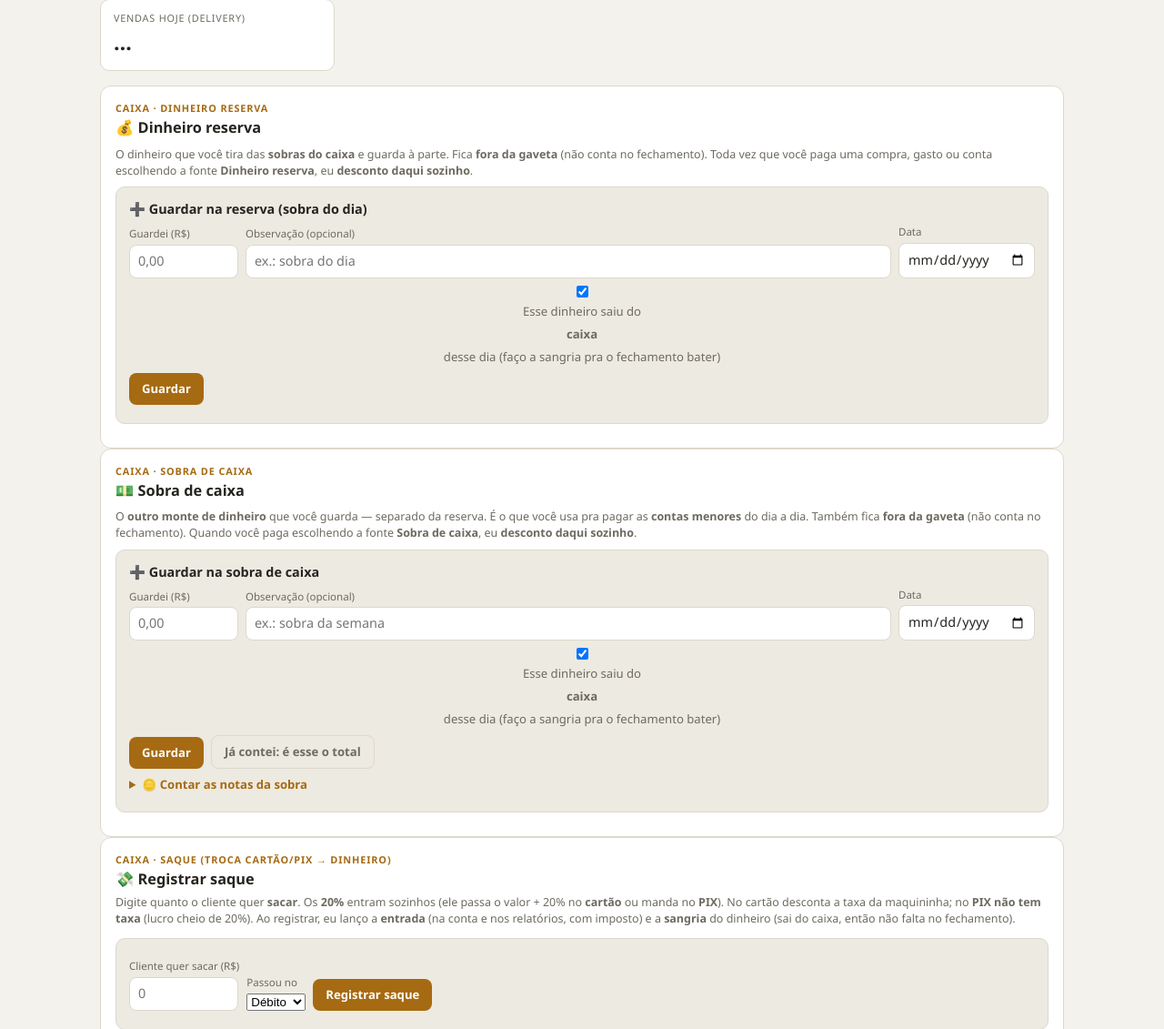
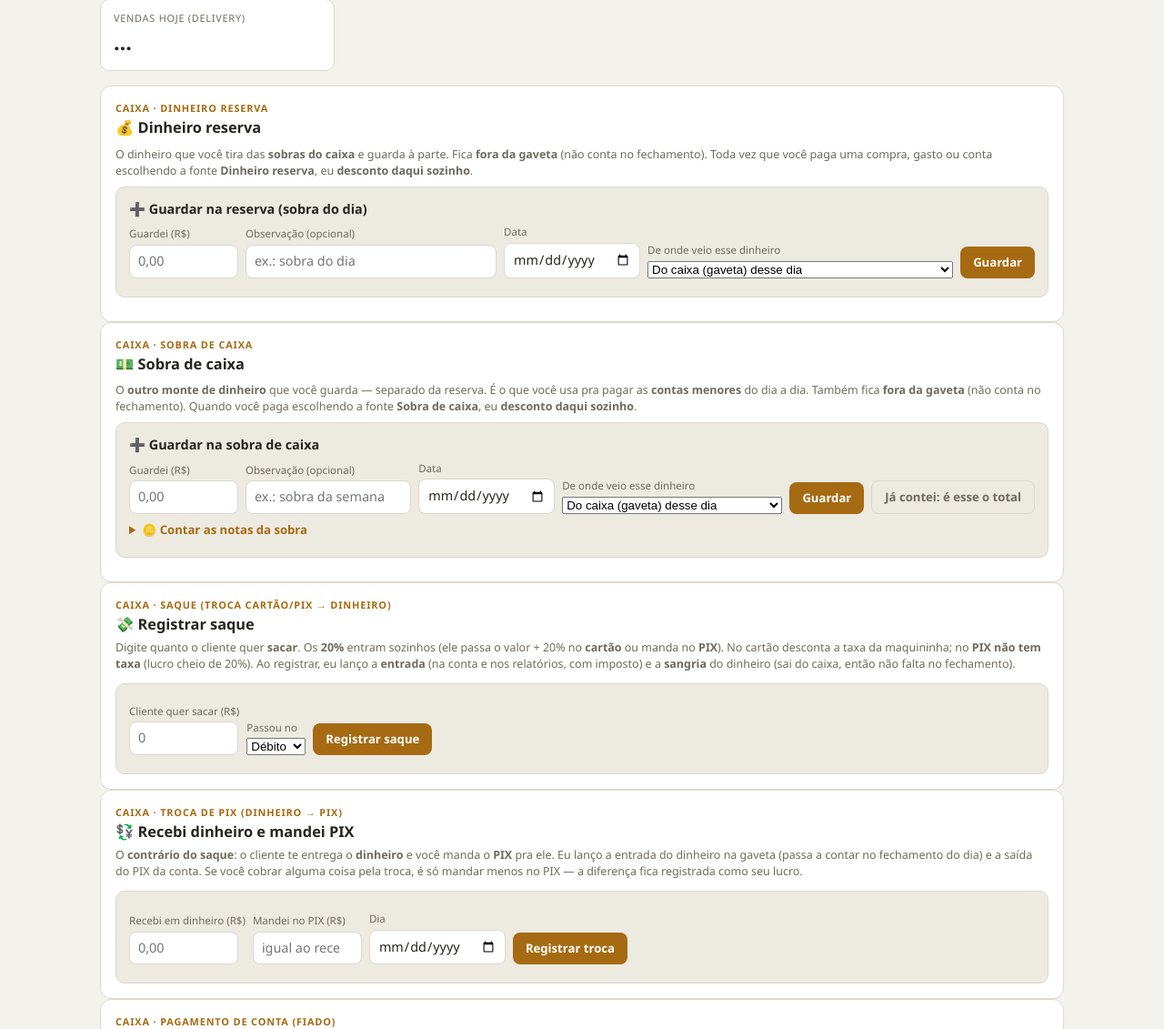
Before and after one commit to distribuidoradapraca031-glitch/distribuidora-painel, a Flask app: template templates/painel.html in a window 1280 px wide. Shown: the part 325-1456 px from the top of the page at 91% size. Run offline with Flask 3, Linux system fonts and the light colour scheme; the template is opened without the code that fills it, so the values that code supplies are empty.

Commit message:
guardar dinheiro: escolher a origem (caixa, saque do banco ou ja estava fora)
Co-Authored-By: Claude Opus 5 <noreply@anthropic.com>

```diff
--- a/app.py
+++ b/app.py
@@ -280,6 +280,24 @@ def _sangria_caixa(valor, motivo, data):
         "data_vencimento": data, "data_competencia": data, "data_liquidacao": data,
         "liquidado": "1", "plano_contas_id": SAQUE_SANGRIA_PLANO,
         "conta_bancaria_id": GAVETA_CONTA, "forma_pagamento_id": "6055919"})
+
+def _saque_banco(valor, motivo, data):
+    """Dinheiro que o dono SACOU do banco pra guardar (cofre/sobra): sai da conta
+    bancária e vira dinheiro em espécie. Não passa pela gaveta, então não mexe no
+    fechamento; e começa com SANGRIA pra não contar como gasto do mês."""
+    gcapi.post("/pagamentos", {
+        "descricao": f"SANGRIA {motivo}"[:180], "valor": f"{_num(valor):.2f}",
+        "data_vencimento": data, "data_competencia": data, "data_liquidacao": data,
+        "liquidado": "1", "plano_contas_id": SAQUE_SANGRIA_PLANO,
+        "conta_bancaria_id": RESERVA_CONTA_ID, "forma_pagamento_id": GUARDADO_FORMA_ID})
+
+def _origem_dinheiro(body):
+    """De onde veio o dinheiro que o dono está guardando: 'caixa' (gaveta), 'banco'
+    (saque) ou 'nenhum' (já estava fora). do_caixa é o formato antigo da tela."""
+    o = (body.get("origem") or "").strip().lower()
+    if o in ("caixa", "banco", "nenhum"):
+        return o
+    return "caixa" if body.get("do_caixa") else "nenhum"
 
 def _reserva_saldo():
     """Quanto tem hoje no Dinheiro Reserva = [RES+] guardado − [RES-] gasto."""
@@ -1880,17 +1898,22 @@ def api_reserva():
         if valor <= 0:
             return jsonify({"ok": False, "erro": "valor inválido"}), 400
         desc = f"{RES_DEP_TAG} guardei" + (f" — {nota}" if nota else "")
-        do_caixa = bool(body.get("do_caixa"))
+        origem = _origem_dinheiro(body)
+        rot = f"RESERVA — guardei no cofre{(' (' + nota + ')') if nota else ''}"
         try:
             gcapi.post("/pagamentos", {"descricao": desc, "valor": f"{valor:.2f}",
                 "data_vencimento": data, "data_competencia": data, "liquidado": "0",
                 "plano_contas_id": CATS["Outros"], "forma_pagamento_id": BOLETO_FORMA_ID})
-            if do_caixa:      # o dinheiro saiu da gaveta: sangria pra o fechamento bater
-                _sangria_caixa(valor, f"RESERVA — guardei no cofre{(' (' + nota + ')') if nota else ''}", data)
+            if origem == "caixa":     # saiu da gaveta: sangria pra o fechamento bater
+                _sangria_caixa(valor, rot, data)
                 _invalida("hoje", "fech_hoje", "fech_" + data, "fechamentos_7",
                           "fechamentos_12", "fechamentos_31", "gastos_mes")
+            elif origem == "banco":   # saque no banco: sai da conta, vira dinheiro guardado
+                _saque_banco(valor, f"BANCO — saquei pra {rot.split('—')[0].strip().lower()}"
+                                    f"{(' (' + nota + ')') if nota else ''}", data)
+                _invalida("gastos_mes")
             _invalida("reserva", "pagar", "previsoes", "mapa")
-            return jsonify({"ok": True, "sangria": do_caixa})
+            return jsonify({"ok": True, "origem": origem, "sangria": origem == "caixa"})
         except Exception as e:
             return jsonify({"ok": False, "erro": str(e)[:200]}), 502
 
@@ -1951,17 +1974,22 @@ def api_sobra():
         if valor <= 0:
             return jsonify({"ok": False, "erro": "valor inválido"}), 400
         desc = f"{SOB_DEP_TAG} guardei" + (f" — {nota}" if nota else "")
-        do_caixa = bool(body.get("do_caixa"))
+        origem = _origem_dinheiro(body)
+        rot = f"SOBRA — guardei fora da gaveta{(' (' + nota + ')') if nota else ''}"
         try:
             gcapi.post("/pagamentos", {"descricao": desc, "valor": f"{valor:.2f}",
                 "data_vencimento": data, "data_competencia": data, "liquidado": "0",
                 "plano_contas_id": CATS["Outros"], "forma_pagamento_id": BOLETO_FORMA_ID})
-            if do_caixa:      # saiu da gaveta hoje: sangria pra o fechamento bater
-                _sangria_caixa(valor, f"SOBRA — guardei fora da gaveta{(' (' + nota + ')') if nota else ''}", data)
+            if origem == "caixa":     # saiu da gaveta hoje: sangria pra o fechamento bater
+                _sangria_caixa(valor, rot, data)
                 _invalida("hoje", "fech_hoje", "fech_" + data, "fechamentos_7",
                           "fechamentos_12", "fechamentos_31", "gastos_mes")
+            elif origem == "banco":   # saque no banco: sai da conta e vira dinheiro guardado
+                _saque_banco(valor, f"BANCO — saquei pra sobra de caixa"
+                                    f"{(' (' + nota + ')') if nota else ''}", data)
+                _invalida("gastos_mes")
             _invalida("sobra", "pagar", "previsoes", "mapa")
-            return jsonify({"ok": True, "sangria": do_caixa})
+            return jsonify({"ok": True, "origem": origem, "sangria": origem == "caixa"})
         except Exception as e:
             return jsonify({"ok": False, "erro": str(e)[:200]}), 502
 
--- a/templates/painel.html
+++ b/templates/painel.html
@@ -164,9 +164,12 @@ th.g,td.g{background:var(--accent-soft)}
       <label>Guardei (R$)<input type="number" step="0.01" inputmode="decimal" id="res-valor" placeholder="0,00" style="width:120px"></label>
       <label style="flex:1 1 160px">Observação (opcional)<input type="text" id="res-desc" placeholder="ex.: sobra do dia" style="width:100%"></label>
       <label>Data<input type="date" id="res-data"></label>
-      <label style="flex:1 1 100%;display:flex;align-items:center;gap:6px;font-size:.82rem">
-        <input type="checkbox" id="res-docaixa" checked style="width:auto;margin:0">
-        Esse dinheiro saiu do <strong>caixa</strong> desse dia (faço a sangria pra o fechamento bater)
+      <label style="flex:1 1 220px">De onde veio esse dinheiro
+        <select id="res-origem" style="width:100%">
+          <option value="caixa">Do caixa (gaveta) desse dia</option>
+          <option value="banco">Saquei do banco</option>
+          <option value="nenhum">Já estava fora do caixa</option>
+        </select>
       </label>
       <button id="res-add">Guardar</button>
     </div>
@@ -186,9 +189,12 @@ th.g,td.g{background:var(--accent-soft)}
       <label>Guardei (R$)<input type="number" step="0.01" inputmode="decimal" id="sob-valor" placeholder="0,00" style="width:120px"></label>
       <label style="flex:1 1 160px">Observação (opcional)<input type="text" id="sob-desc" placeholder="ex.: sobra da semana" style="width:100%"></label>
       <label>Data<input type="date" id="sob-data"></label>
-      <label style="flex:1 1 100%;display:flex;align-items:center;gap:6px;font-size:.82rem">
-        <input type="checkbox" id="sob-docaixa" checked style="width:auto;margin:0">
-        Esse dinheiro saiu do <strong>caixa</strong> desse dia (faço a sangria pra o fechamento bater)
+      <label style="flex:1 1 220px">De onde veio esse dinheiro
+        <select id="sob-origem" style="width:100%">
+          <option value="caixa">Do caixa (gaveta) desse dia</option>
+          <option value="banco">Saquei do banco</option>
+          <option value="nenhum">Já estava fora do caixa</option>
+        </select>
       </label>
       <button id="sob-add">Guardar</button>
       <button id="sob-set" class="ghost" title="use depois de contar o dinheiro: deixa o saldo EXATAMENTE no valor contado">Já contei: é esse o total</button>
@@ -1751,13 +1757,14 @@ const dbr2 = s => (s&&s.length>=10) ? s.slice(8,10)+'/'+s.slice(5,7)+'/'+s.slice
       const msg=g('res-msg'), v=parseFloat(g('res-valor').value);
       if(isNaN(v)||v<=0){ msg.innerHTML='<span style="color:var(--crit)">Digite o valor.</span>'; return; }
       nb.disabled=true;
-      const dc=g('res-docaixa')?g('res-docaixa').checked:false;
-      post('/api/reserva',{valor:v, descricao:g('res-desc').value, data:g('res-data').value||hoje, do_caixa:dc}).then(res=>{
+      const org=g('res-origem')?g('res-origem').value:'nenhum';
+      post('/api/reserva',{valor:v, descricao:g('res-desc').value, data:g('res-data').value||hoje, origem:org}).then(res=>{
         nb.disabled=false;
         if(res.ok){ msg.innerHTML='<span style="color:var(--good)">✅ Guardado R$ '+fmt(v)+' na reserva.'+
-            (res.sangria?' Tirei do caixa do dia (sangria) — o fechamento já conta com isso.':'')+'</span>';
+            (res.origem==='caixa'?' Tirei do caixa do dia (sangria) — o fechamento já conta com isso.'
+             :res.origem==='banco'?' Lancei como saque do banco — saiu da conta, não do caixa.':'')+'</span>';
           g('res-valor').value=''; g('res-desc').value=''; loadReserva(true);
-          if(res.sangria){ loadFechHoje(true); loadFechamentos(true); loadResumo(true); } }
+          if(res.origem==='caixa'){ loadFechHoje(true); loadFechamentos(true); loadResumo(true); } }
         else msg.innerHTML='<span style="color:var(--crit)">❌ '+(res.erro||'não consegui')+'</span>';
       }).catch(()=>{ nb.disabled=false; msg.innerHTML='<span style="color:var(--crit)">❌ erro de conexão</span>'; });
     });
@@ -1828,13 +1835,14 @@ const dbr2 = s => (s&&s.length>=10) ? s.slice(8,10)+'/'+s.slice(5,7)+'/'+s.slice
       const msg=g('sob-msg'), v=parseFloat(g('sob-valor').value);
       if(isNaN(v)||v<=0){ msg.innerHTML='<span style="color:var(--crit)">Digite o valor.</span>'; return; }
       nb.disabled=true;
-      const dc=g('sob-docaixa')?g('sob-docaixa').checked:false;
-      post('/api/sobra',{valor:v, descricao:g('sob-desc').value, data:g('sob-data').value||hoje, do_caixa:dc}).then(res=>{
+      const org=g('sob-origem')?g('sob-origem').value:'nenhum';
+      post('/api/sobra',{valor:v, descricao:g('sob-desc').value, data:g('sob-data').value||hoje, origem:org}).then(res=>{
         nb.disabled=false;
         if(res.ok){ msg.innerHTML='<span style="color:var(--good)">✅ Guardado R$ '+fmt(v)+' na sobra de caixa.'+
-            (res.sangria?' Tirei do caixa do dia (sangria) — o fechamento já conta com isso.':'')+'</span>';
+            (res.origem==='caixa'?' Tirei do caixa do dia (sangria) — o fechamento já conta com isso.'
+             :res.origem==='banco'?' Lancei como saque do banco — saiu da conta, não do caixa.':'')+'</span>';
           g('sob-valor').value=''; g('sob-desc').value=''; loadSobra(true);
-          if(res.sangria){ loadFechHoje(true); loadFechamentos(true); loadResumo(true); } }
+          if(res.origem==='caixa'){ loadFechHoje(true); loadFechamentos(true); loadResumo(true); } }
         else msg.innerHTML='<span style="color:var(--crit)">❌ '+(res.erro||'não consegui')+'</span>';
       }).catch(()=>{ nb.disabled=false; msg.innerHTML='<span style="color:var(--crit)">❌ erro de conexão</span>'; });
     });
```
